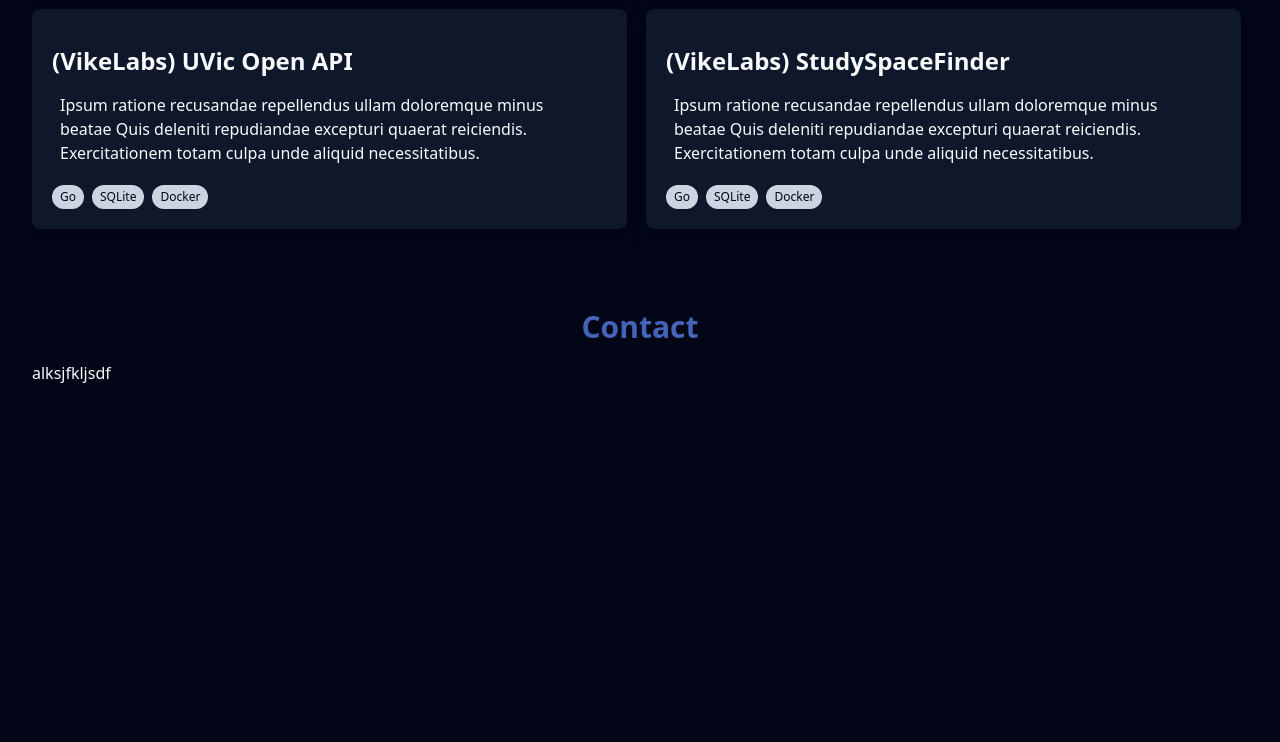
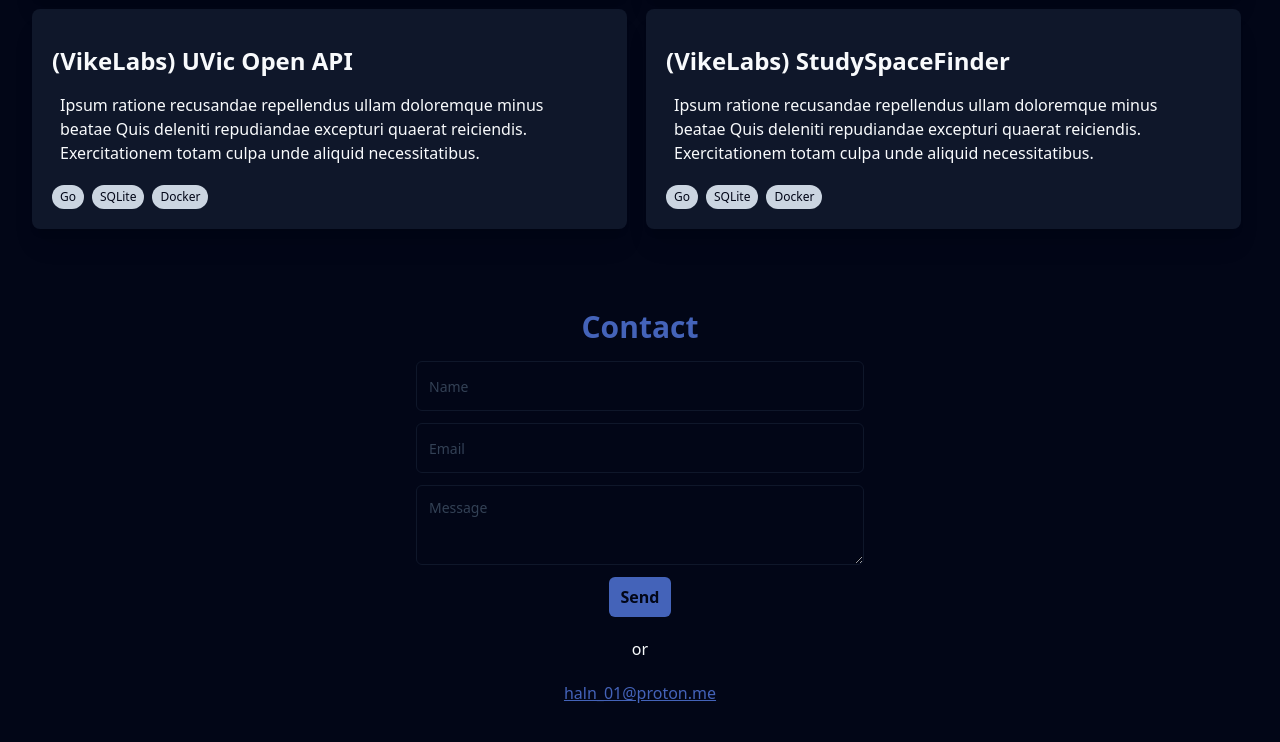
Before and after one commit to hn275/portfolio, an Astro site: page /portfolio in a window 1280 px wide. Shown: the part 1802-2544 px from the top of the page. Before the commit the page ends 2291 px from the top, so only its background shows below. Built offline with nearby package versions, Linux system fonts and the light colour scheme; Astro itself is replaced by a stand-in of ours; some icons are missing.

Commit message:
feat: ui done

```diff
--- /dev/null
+++ b/src/components/ContactForm.svelte
@@ -0,0 +1,32 @@
+<script lang="ts">
+    let email: string;
+    let message: string;
+    let name: string;
+</script>
+
+<div class="w-full">
+    <form action="" class="flex flex-col items-center gap-3 max-w-md mx-auto">
+        <input placeholder="Name" type="text" required bind:value={name} />
+        <input placeholder="Email" type="email" required bind:value={email} />
+        <textarea placeholder="Message" required bind:value={message} />
+
+        <button
+            type="submit"
+            class="bg-accent-200 text-slate-950 w-max px-3 py-2 rounded-md font-bold hover:bg-accent-100 transition-all"
+            >Send</button
+        >
+    </form>
+</div>
+
+<style lang="postcss">
+    input,
+    textarea {
+        @apply bg-slate-950 border border-slate-900;
+        @apply min-h-[3em] rounded-md p-3 w-full;
+        @apply placeholder:text-slate-700 placeholder:text-sm;
+    }
+
+    textarea {
+        @apply min-h-[5em];
+    }
+</style>
--- a/src/components/contact.astro
+++ b/src/components/contact.astro
@@ -1,3 +1,15 @@
-<div>
-    alksjfkljsdf
+---
+import ContactForm from "./ContactForm.svelte";
+---
+
+<div class="flex flex-col items-center gap-5 w-full">
+    <ContactForm client:load />
+    <span>or</span>
+    <div>
+        <a
+            class="underline text-accent-200 hover:text-accent-50 transition-all"
+            target="_blank"
+            href="mailto:haln_01@proton.me">haln_01@proton.me</a
+        >
+    </div>
 </div>
--- a/src/components/nav.svelte
+++ b/src/components/nav.svelte
@@ -15,6 +15,10 @@
         {
             title: "Projects",
             id: "#projects",
+        },
+        {
+            title: "Contact",
+            id: "#contact",
         },
     ];
 
@@ -106,10 +110,8 @@
             <div
                 class="absolute inset-y-0 right-0 flex items-center pr-2 sm:static sm:inset-auto sm:ml-6 sm:pr-0"
             >
-                <a
-                    class="btn btn-secondary"
-                    href={`mailto:${email}`}
-                    target="_blank">Contact Me</a
+                <a class="btn btn-secondary" href="#contact"
+                    >Contact</a
                 >
             </div>
         </div>
```
